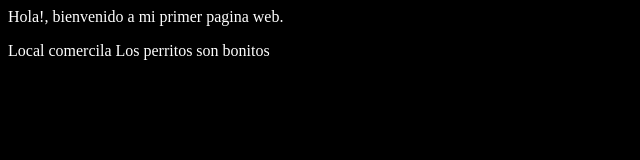
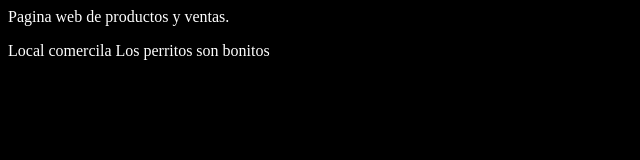
Before and after one commit to NachoMen21/pruebax, a plain HTML site: page index.html in a window 1280 px wide. Shown: the full height of the page, 0-640 px from the left. Drawn offline with Linux system fonts and the light colour scheme.

Commit message:
Update index.html
linea 6

```diff
--- a/index.html
+++ b/index.html
@@ -3,7 +3,7 @@
 <title>Productos y algo más!</title>
 </head>
 
-<body bgcolor="black" text="white"> Hola!, bienvenido a mi primer pagina web.
+<body bgcolor="black" text="white"> Pagina web de productos y ventas.
 <p>
 Local comercila
   Los perritos son bonitos
```
